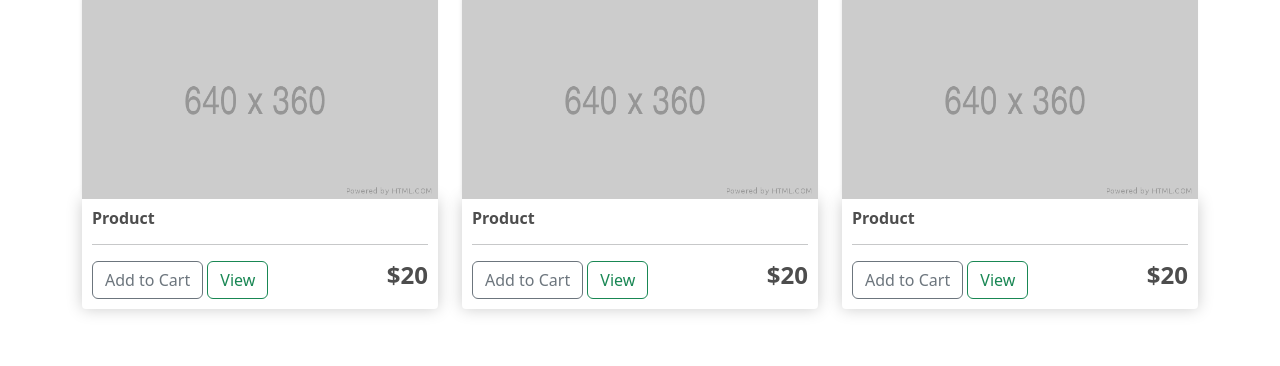
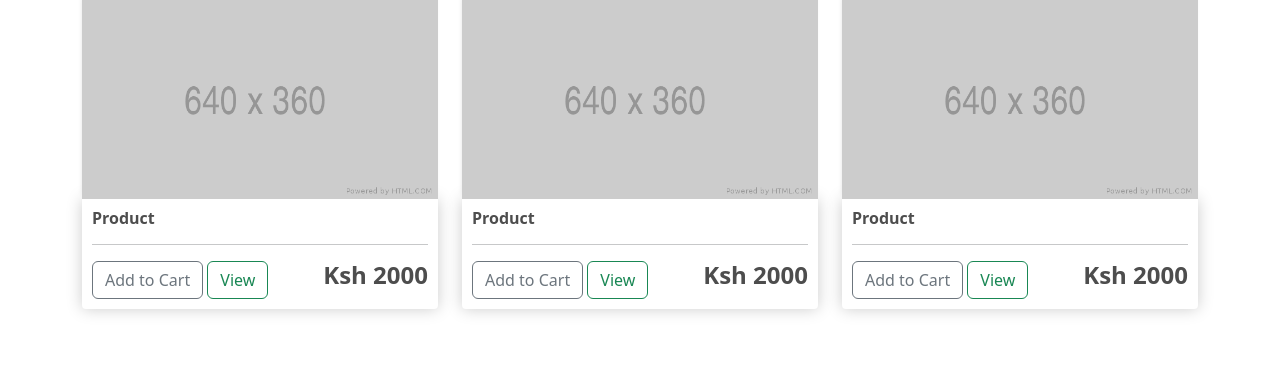
Before and after one commit to Kshee04/Ecommerce_Website, a Django app: page / in a window 1280 px wide. Shown: the part 96-462 px from the top of the page. Run offline with Django 4.2, Linux system fonts and the light colour scheme.

Commit message:
Update store.html

```diff
--- a/templates/store.html
+++ b/templates/store.html
@@ -26,7 +26,7 @@
 
 				<button  class="btn btn-outline-secondary add-btn">Add to Cart</button>
 				<a class="btn btn-outline-success" href="#">View</a>
-				<h4 style="display: inline-block; float: right"><strong>$20</strong></h4>
+				<h4 style="display: inline-block; float: right"><strong>Ksh 2000</strong></h4>
 
 			</div>
 		</div>
@@ -39,7 +39,7 @@
 
 				<button  class="btn btn-outline-secondary add-btn">Add to Cart</button>
 				<a class="btn btn-outline-success" href="#">View</a>
-				<h4 style="display: inline-block; float: right"><strong>$20</strong></h4>
+				<h4 style="display: inline-block; float: right"><strong>Ksh 2000</strong></h4>
 
 			</div>
 		</div>
@@ -52,7 +52,7 @@
 
 				<button  class="btn btn-outline-secondary add-btn">Add to Cart</button>
 				<a class="btn btn-outline-success" href="#">View</a>
-				<h4 style="display: inline-block; float: right"><strong>$20</strong></h4>
+				<h4 style="display: inline-block; float: right"><strong>Ksh 2000</strong></h4>
 
 			</div>
 		</div>
```
